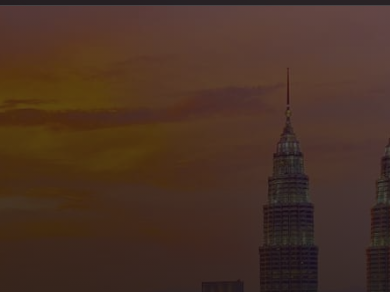
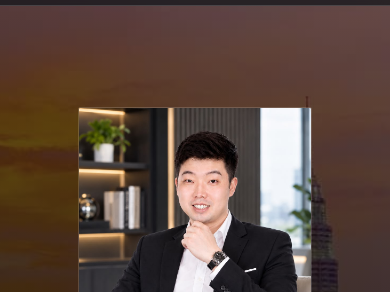
Before and after one commit to weihao525/Douglos, a plain HTML site: page index.html in a window 390 px wide. Shown: the part 73-365 px from the top of the page. Drawn offline with nearby package versions, Linux system fonts and the light colour scheme.

Commit message:
change layout

```diff
--- a/index.html
+++ b/index.html
@@ -250,7 +250,16 @@ footer{
 /* ===== RESPONSIVE ===== */
 @media(min-width:900px){.nav-links{display:flex}}
 @media(max-width:900px){
-  .hero-portrait{display:none}
+  .hero{flex-direction:column}
+  .hero-content{order:2;padding-top:20px}
+  .hero-portrait{
+    position:static;order:1;
+    height:auto;width:60%;max-width:260px;
+    margin:110px auto 28px;
+    -webkit-mask-image:none;mask-image:none;
+    border-radius:2px;overflow:hidden;border:1px solid var(--line-light);
+  }
+  .hero-portrait img{width:100%;height:auto;aspect-ratio:3/4;object-fit:cover}
   .hero-scrim{background:linear-gradient(180deg, rgba(14,16,20,.55), rgba(14,16,20,.9) 60%, rgba(14,16,20,.96))}
   .philosophy{grid-template-columns:1fr;gap:32px}
   .story-frame{max-width:320px;aspect-ratio:4/3}
@@ -266,7 +275,8 @@ footer{
 @media(max-width:560px){
   section{padding:84px 0}
   .wrap{padding:0 22px}
-  .hero-content{padding:150px 0 56px}
+  .hero-content{padding:16px 0 56px}
+  .hero-portrait{margin-top:96px}
   .recognition-grid{grid-template-columns:1fr}
   .approach-cards{grid-template-columns:1fr}
 
```
